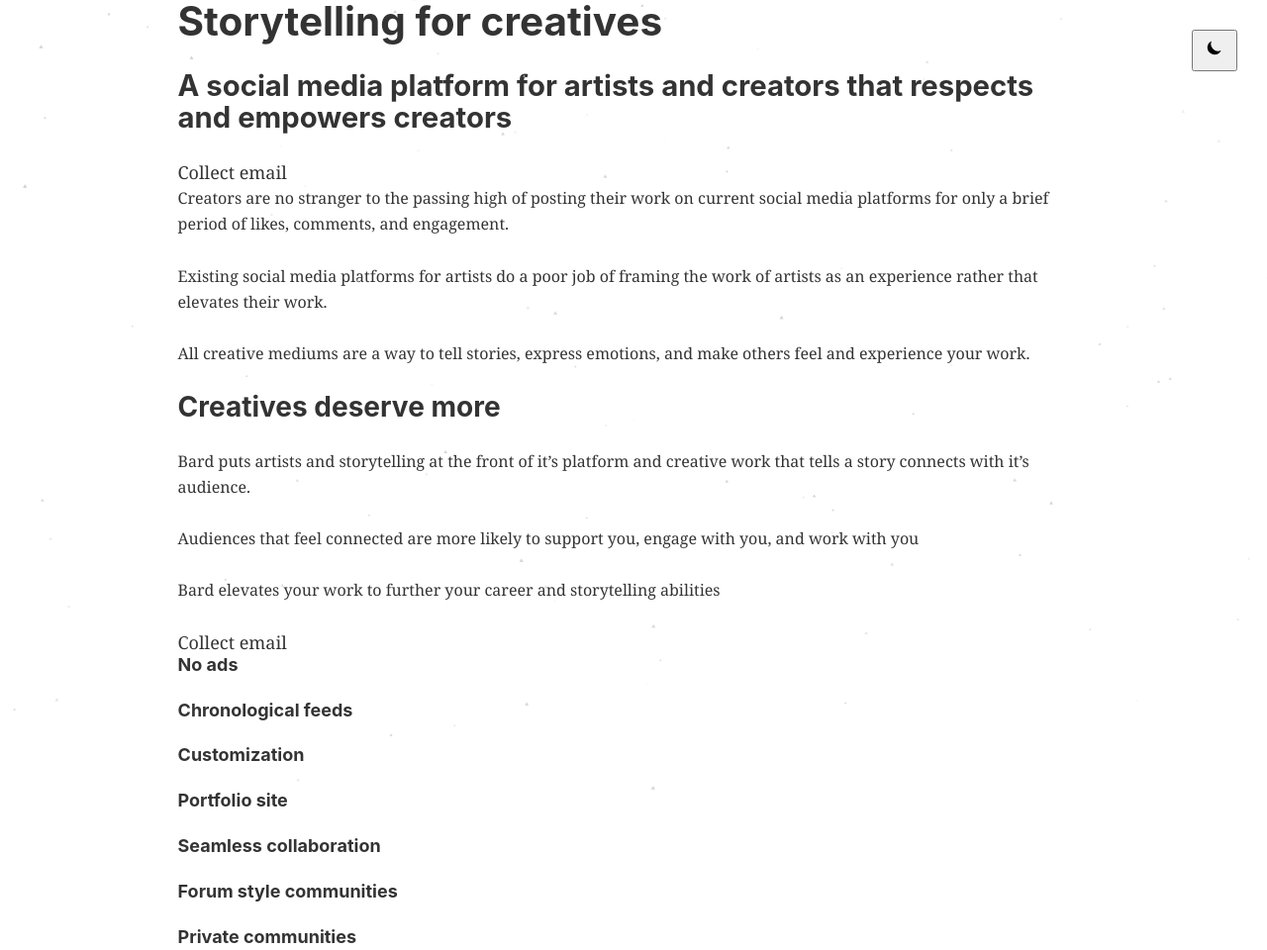
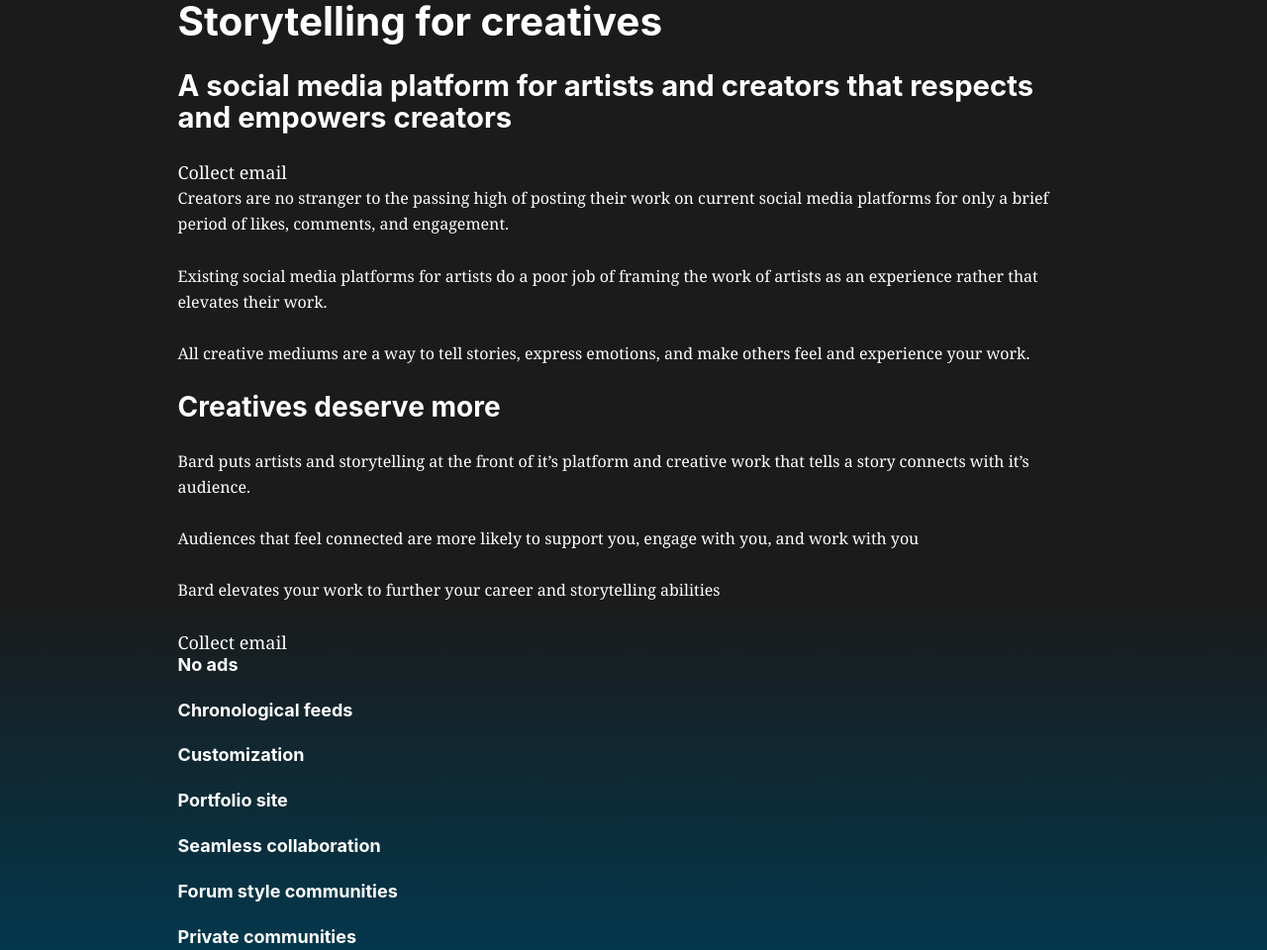
Before and after one commit to ProgrammingJoe/bardlanding, a Gatsby site: page / in a window 1280 px wide. Shown: the whole page at 99% size. Built offline with nearby package versions, Linux system fonts and the light colour scheme; Gatsby itself is replaced by a stand-in of ours.

Commit message:
Remove themes

```diff
--- a/src/components/layout.js
+++ b/src/components/layout.js
@@ -1,15 +1,10 @@
-import React, { useState } from "react"
+import React from "react"
 import PropTypes from "prop-types"
-import { useStaticQuery, graphql } from "gatsby"
 import { createGlobalStyle } from "styled-components"
-import darkTheme from '../themes/dark'
-import lightTheme from '../themes/light'
-import cozyTheme from '../themes/cozy'
-import ThemeToggle from './theme-toggle'
-import BackgroundParticles from './particles/background'
+import theme from '../themes/brand'
+
 import "./layout.css"
-import Stars from './particles/stars'
-import Fire from './particles/fire'
+
 
 const GlobalStyle = createGlobalStyle`
   body {
@@ -23,32 +18,7 @@
   }
 `
 
-const DARK_MODE = 'dark'
-const LIGHT_MODE = 'light'
-const COZY_MODE = 'cozy'
-
-const themeMap = {
-  [DARK_MODE]: darkTheme,
-  [LIGHT_MODE]: lightTheme,
-  [COZY_MODE]: cozyTheme
-}
-
 const Layout = ({ children }) => {
-  const [currentTheme, setCurrentTheme] = useState(DARK_MODE)
-  const storedTheme = localStorage.getItem('Theme');
-  const isThemeValid = storedTheme in themeMap
-  const theme = isThemeValid ? themeMap[storedTheme] : 'dark'
-
-  const setTheme = () => {
-    const isDarkMode = currentTheme === 'dark'
-    const nextValue = isDarkMode ? LIGHT_MODE : DARK_MODE
-
-    localStorage.setItem('Theme', nextValue)
-    setCurrentTheme(nextValue)
-  }
-
-  const isDarkMode = currentTheme === 'dark'
-  const particles = isDarkMode ? Stars : Fire
   return (
     <>
       <div
@@ -59,8 +29,6 @@
         }}
       >
         <GlobalStyle theme={theme} />
-        <ThemeToggle setTheme={setTheme} currentTheme={currentTheme}/>
-        <BackgroundParticles particles={particles}/>
         <main>{children}</main>
       </div>
     </>
--- a/src/components/particles/background.js
+++ /dev/null
@@ -1,18 +0,0 @@
-import React from 'react';
-import Particles from 'react-tsparticles';
-
-const BackgroundParticles = ({ particles }) => {
-  const particlesInit = (main) => {};
-
-  const particlesLoaded = (container) => {};
-  return (
-    <Particles
-      id="tsparticles"
-      init={particlesInit}
-      loaded={particlesLoaded}
-      options={particles}
-    />
-  );
-};
-
-export default BackgroundParticles;
--- a/src/components/particles/fire.js
+++ /dev/null
@@ -1,57 +0,0 @@
-import { MoveDirection, OutMode } from "tsparticles";
-
-export default {
-  background: {},
-  particles: {
-    number: {
-        value: 0,
-    },
-    color: {
-        value: "random",
-    },
-    shape: {
-        type: "circle",
-    },
-    opacity: {
-        value: 0.3,
-    },
-    size: {
-        value: 10,
-        random: {
-            enable: true,
-            minimumValue: 5,
-        },
-    },
-    move: {
-        angle: {
-            offset: 0,
-            value: 30,
-        },
-        enable: true,
-        speed: 15,
-        direction: 'top',
-        random: false,
-        straight: false,
-        outModes: {
-            default: 'destroy',
-        },
-    },
-  },
-  detectRetina: true,
-  background: {
-      color: "",
-  },
-  emitters: [
-      {
-          direction: 'top',
-          position: {
-              y: 100,
-          },
-          life: {
-              duration: 3,
-              delay: 5,
-              count: 0,
-          },
-      },
-  ],
-};
--- a/src/components/particles/stars.js
+++ /dev/null
@@ -1,37 +0,0 @@
-export default {
-  background: {},
-  particles: {
-    color: {
-      value: '#D6D6D6',
-    },
-    lineLinked: {
-      enable: false,
-    },
-    move: {
-      bounce: false,
-      direction: 'none',
-      enable: true,
-      outMode: 'out',
-      random: true,
-      speed: 0.1,
-      straight: false,
-    },
-    opacity: {
-      animation: {
-        enable: true,
-        minimumValue: 0,
-        speed: 1,
-        sync: false,
-      },
-      random: true,
-      value: 1,
-    },
-    shape: {
-      type: 'triangle',
-    },
-    size: {
-      random: true,
-      value: 2,
-    },
-  },
-};
--- a/src/components/theme-toggle.js
+++ /dev/null
@@ -1,31 +0,0 @@
-import React, { useEffect } from 'react'
-import Moon from '../images/svgs/moon'
-import MoonSolid from '../images/svgs/moon-solid'
-import styled from 'styled-components'
-
-const Wrapper = styled.div`
-  position: absolute;
-  top: 30px;
-  right: 30px;
-
-  svg {
-    width: 30px;
-    height: 30px;
-    padding: 6px;
-    border-radius: 15px;
-  }
-`
-
-const ThemeToggle = ({ setTheme, currentTheme }) => {
-  const isDarkMode = currentTheme === 'dark'
-
-  return (
-    <Wrapper>
-      <button onClick={setTheme}>
-        {isDarkMode ? <MoonSolid/> : <Moon/>}
-      </button>
-    </Wrapper>
-  )
-}
-
-export default ThemeToggle
--- a/src/themes/cozy.js
+++ /dev/null
@@ -1,4 +0,0 @@
-export default {
-  text: "black",
-  gradient: "linear-gradient(0deg, rgba(213, 177, 130, 1) 0%, rgba(213, 177, 130, 1) 40%, rgba(231, 204, 147, 1) 100%)"
-}
--- a/src/themes/light.js
+++ /dev/null
@@ -1,4 +0,0 @@
-export default {
-  text: "black",
-  gradient: "linear-gradient(0deg, rgba(213, 213, 213, 1) 0%, rgba(213, 213, 213, 1) 40%, rgba(245, 245, 245, 1) 100%)"
-}
```
Also changed, not shown: src/themes/brand.js (renamed from src/themes/dark.js).
